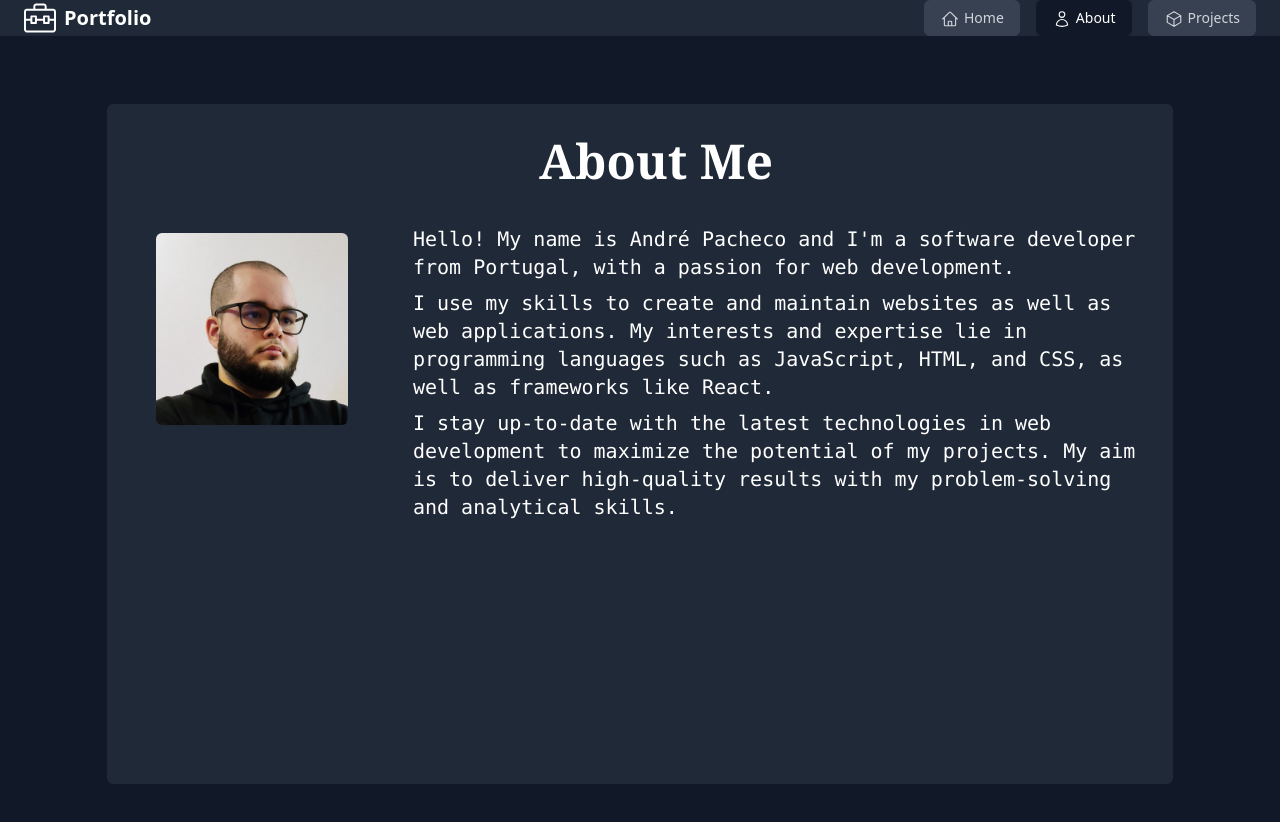
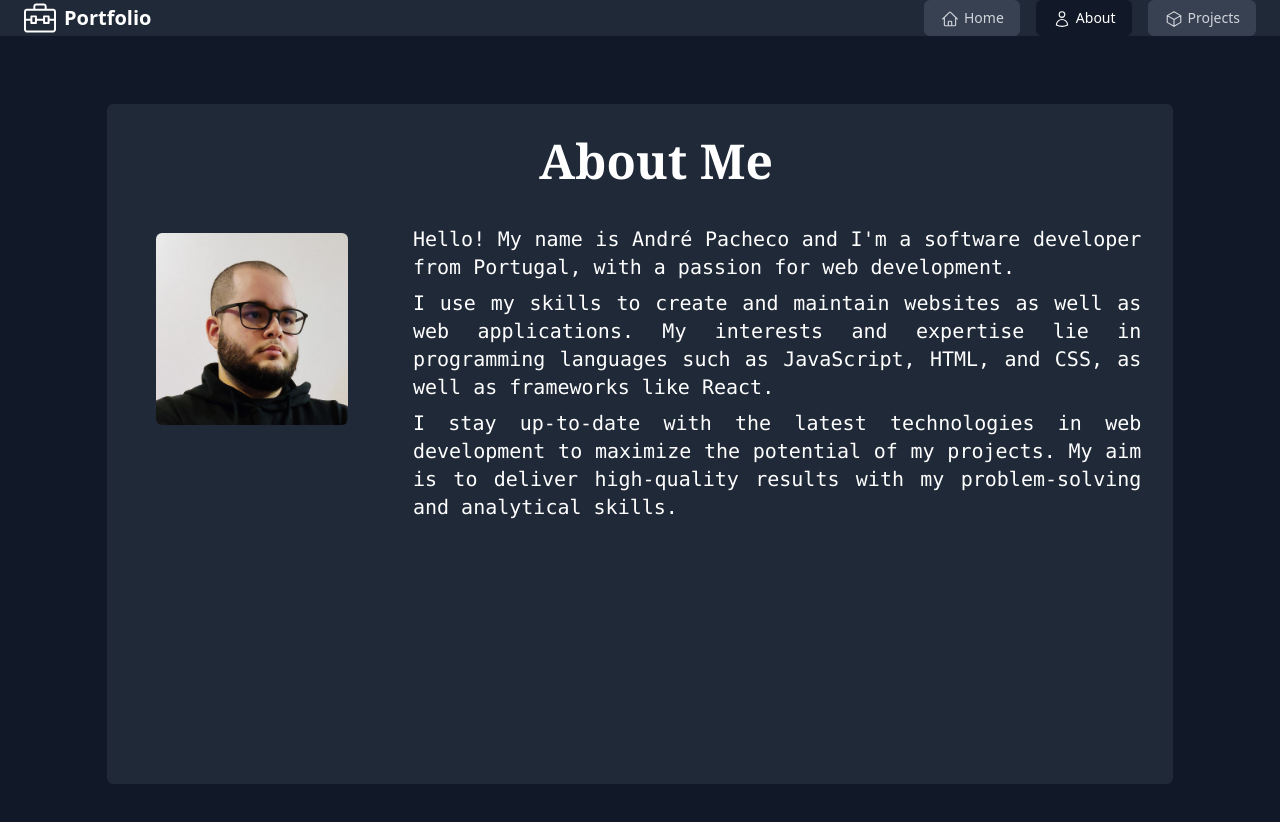
Before and after one commit to AndreMP97/portfolio, a React (Create React App) app: page /about in a window 1280 px wide. Shown: the top 822 px of the page. Built offline with nearby package versions, Linux system fonts and the light colour scheme; grey boxes are pictures that could not be loaded.

Commit message:
fix card text

```diff
--- a/src/components/about/aboutme.jsx
+++ b/src/components/about/aboutme.jsx
@@ -6,7 +6,7 @@ export default function AboutMe() {
             <div className="hidden md:flex w-1/4 justify-center m-4">
                 <img className="h-48 w-48 rounded-md" src={Picture} alt="Profile" />
             </div>
-            <div className="flex flex-col px-4 py-2 md:py-0 md:pr-8 md:w-3/4 text-white text-md md:text-xl font-mono space-y-2 overflow-auto">
+            <div className="flex flex-col px-4 py-2 md:py-0 md:pr-8 md:w-3/4 text-white text-md md:text-xl font-mono space-y-2 overflow-auto text-justify">
                 <h2 className="md:hidden text-white text-xl font-medium mt-4 self-center">Who am I?</h2>
                 <p>Hello! My name is André Pacheco and I'm a software developer from Portugal, with a passion for web development. </p>
                 <p>I use my skills to create and maintain websites as well as web applications. My interests and expertise lie in programming languages such as JavaScript, HTML, and CSS, as well as frameworks like React. </p>
--- a/src/components/about/education.jsx
+++ b/src/components/about/education.jsx
@@ -1,4 +1,4 @@
-import Picture from "../../assets/foto.jpg";
+import Picture from "../../assets/ISEP.jfif";
 
 export default function Education() {
     return (
@@ -6,7 +6,8 @@ export default function Education() {
             <div className="hidden md:flex w-1/4 justify-center m-2">
                 <img className="h-48 w-48 rounded-md" src={Picture} alt="Profile" />
             </div>
-            <div className="flex flex-col px-4 py-2 md:py-0 md:pr-8 md:w-3/4 text-white text-md md:text-xl font-mono space-y-2">
+            <div className="flex flex-col px-4 py-2 md:py-0 md:pr-8 md:w-3/4 text-white text-md md:text-xl font-mono space-y-2 overflow-auto text-justify">
+                <h2 className="md:hidden text-white text-xl font-medium mt-4 self-center">Who did I study?</h2>
                 <p>Education</p>
             </div>
         </div>
--- a/src/components/about/skills.jsx
+++ b/src/components/about/skills.jsx
@@ -6,7 +6,7 @@ export default function AboutMe() {
             <div className="hidden md:flex w-1/4 justify-center m-2">
                 <img className="h-48 w-48 rounded-md" src={Picture} alt="Profile" />
             </div>
-            <div className="flex flex-col px-4 py-2 md:py-0 md:pr-8 md:w-3/4 text-white text-md md:text-xl font-mono space-y-2">
+            <div className="flex flex-col px-4 py-2 md:py-0 md:pr-8 md:w-3/4 text-white text-md md:text-xl font-mono space-y-2 overflow-auto text-justify">
                 <p>Skills</p>
             </div>
         </div>
```
